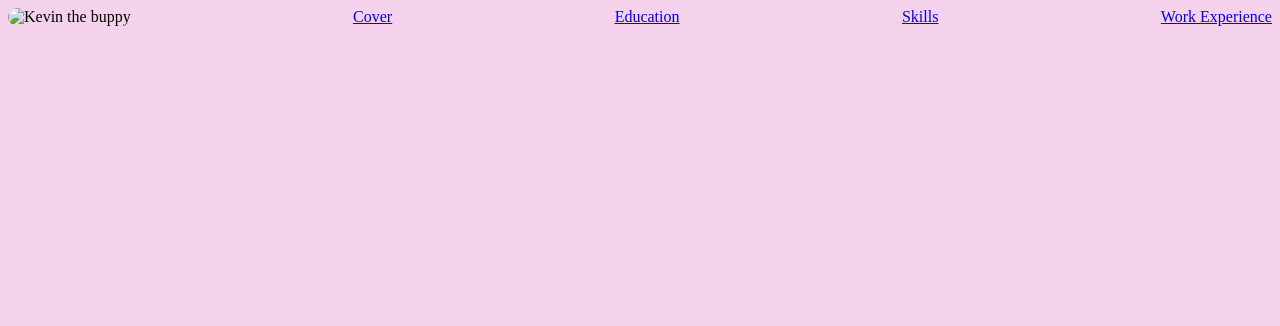
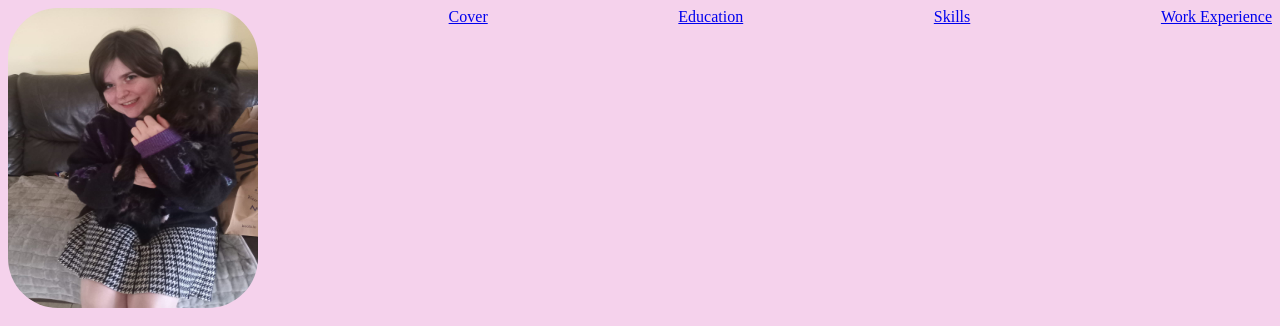
Before and after one commit to rivarien/rivarien.github.io, a plain HTML site: page work/work.html in a window 1280 px wide. Shown: the top 326 px of the page. Drawn offline with Linux system fonts and the light colour scheme; files that its build step writes are made by us from their sources.

Commit message:
Update work.html
Work links corrected

```diff
--- a/work/work.html
+++ b/work/work.html
@@ -2,14 +2,14 @@
 <html>
     <head>
         <title>Work Experience</title>
-        <link rel="stylesheet" href="style/style.css">
+        <link rel="stylesheet" href="../style/style.css">
     </head>
     <body>
         <div class="flex-container-1">
-            <div><img src="images/buppy.jpg" alt="Kevin the buppy"></div>
-            <div class="link"><a href="index.html">Cover</a></div>
-            <div class="link"><a href="education/education.html">Education</a></div>
-            <div class="link"><a href="skills/skills.html">Skills</a></div>
+            <div><img src="../images/buppy.jpg" alt="Kevin the buppy"></div>
+            <div class="link"><a href="../index.html">Cover</a></div>
+            <div class="link"><a href="../education/education.html">Education</a></div>
+            <div class="link"><a href="../skills/skills.html">Skills</a></div>
             <div class="link"><a href="work/work.html">Work Experience</a></div>
         </div>
             <h1>Work Experience</h1>
```
